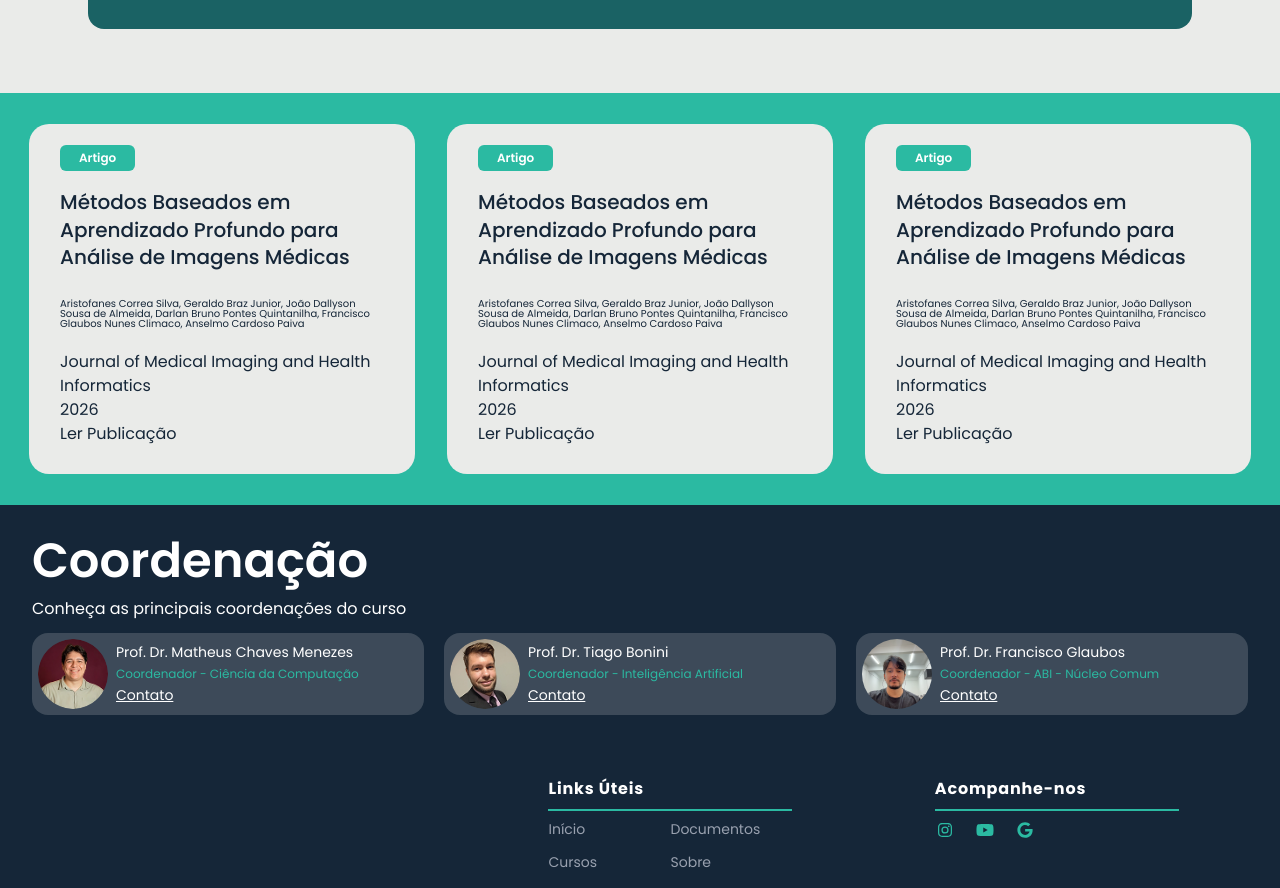
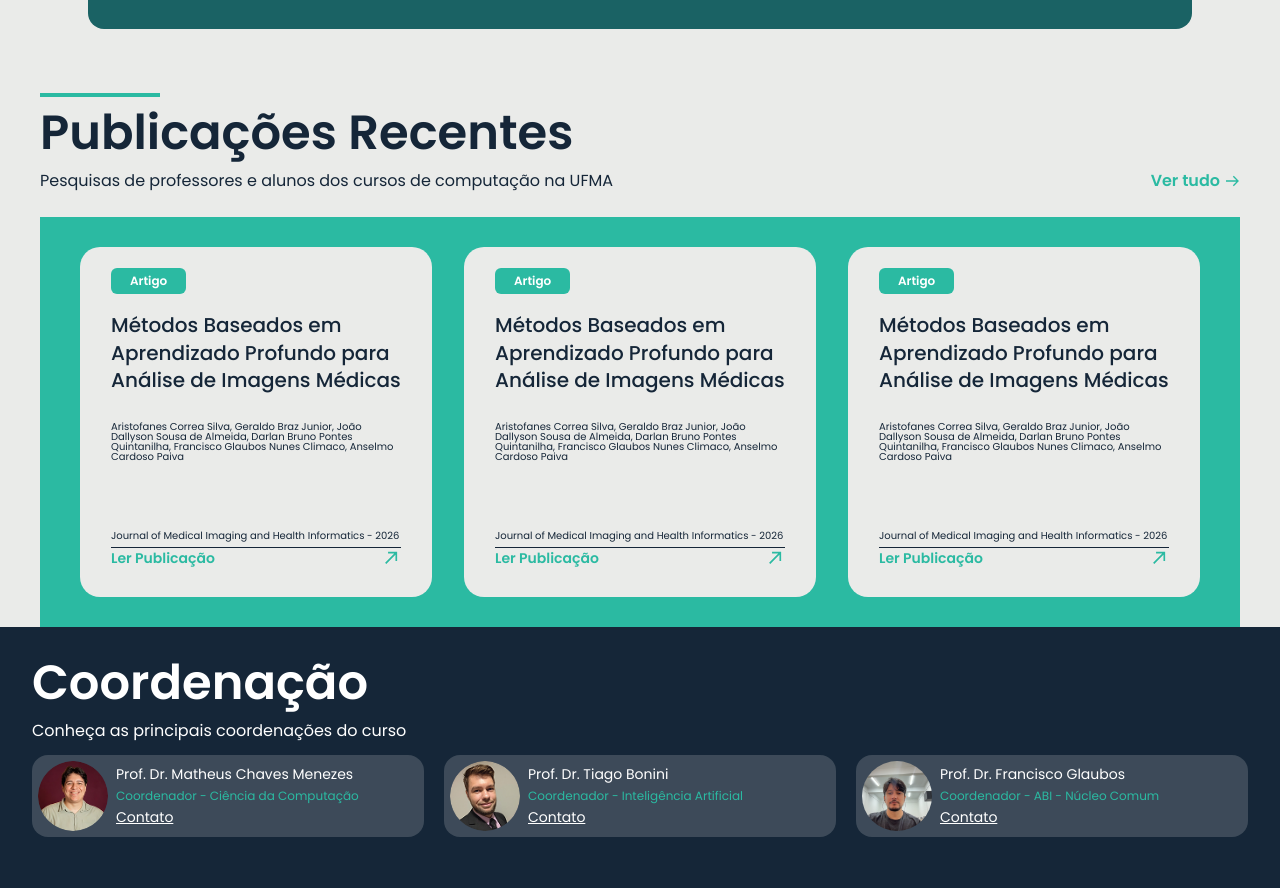
Before and after one commit to PET-Comp-UFMA/computacao-ufma, a Next.js app: page / in a window 1280 px wide. Shown: the part 1271-2159 px from the top of the page. Built offline with nearby package versions, Linux system fonts and the light colour scheme; grey boxes are pictures that could not be loaded.

Commit message:
feat: seção de publicações recentes na home

```diff
--- a/app/page.tsx
+++ b/app/page.tsx
@@ -1,7 +1,8 @@
 import Coordenacao from '@/components/home/Coordenacao'
 import EscolhaCurso from '@/components/home/EscolhaCurso'
 import PageBanner from '@/components/layout/PageBanner'
-import PublicacaoCard from "@/components/pesquisa/PublicacaoCard";
+import PublicacaoCard from "@/components/home/PublicacaoCard";
+import Seta from '@/components/ui/Seta'
 
 export default function Inicio() {
   const publicacoes = [
@@ -42,7 +43,19 @@ export default function Inicio() {
 
       <EscolhaCurso />
 
-      <div className="bg-verde-claro py-[31px] px-[29px] grid grid-cols-1 md:grid-cols-3 gap-8">
+      <div className="px-[40px]">
+        <div className="h-1 w-30 bg-verde-claro"></div>
+        <h2 className='text-azul-escuro text-[48px] font-semibold '>Publicações Recentes</h2>
+        <div className="flex justify-between items-center">
+          <p className='text-azul-escuro text-[16px] font-normal'>
+            Pesquisas de professores e alunos dos cursos de computação na UFMA
+          </p>
+  <a href="#" className="flex items-center gap-1 text-verde-claro font-semibold">
+    Ver tudo <Seta className="size-4" />
+  </a>
+</div>
+
+        <div className="bg-verde-claro py-[30px] px-[40px] grid grid-cols-1 md:grid-cols-3 gap-8 mt-6">
           {publicacoes.map((pub, index) => (
             <PublicacaoCard
               key={index}
@@ -55,6 +68,7 @@ export default function Inicio() {
             />
           ))}
         </div>
+      </div>
 
       <Coordenacao />
     </main>
--- a/components/pesquisa/PublicacaoCard.tsx
+++ b/components/home/PublicacaoCard.tsx
@@ -1,3 +1,5 @@
+import Seta from '@/components/ui/Seta'
+
 interface PublicacaoProps {
   tag: string;
   titulo: string;
@@ -22,9 +24,10 @@ export default function PublicacaoCard({ tag, titulo, autores, periodico, ano, l
         </p>
       </div>
       <div>
-        <p>{periodico}</p>
-        <p>{ano}</p>
-        <a href={link}>Ler Publicação</a>
+        <p className="border-b pb-1 text-[10px] ">{periodico} - {ano}</p>
+        <a className="text-verde-claro font-semibold text-[14px] flex justify-between " href={link}>
+          Ler Publicação <Seta className='size-5 -rotate-45'/>
+        </a>
       </div>
     </div>
   );
```
Also changed, not shown: 1 other file (tests, documents, lock files or other folders). Lines whose indentation alone changed are shown as unchanged.
